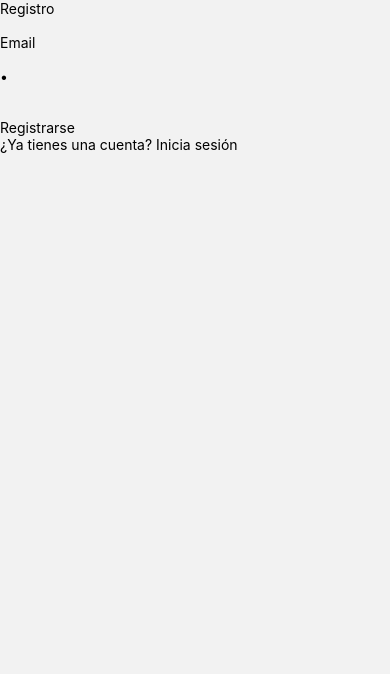
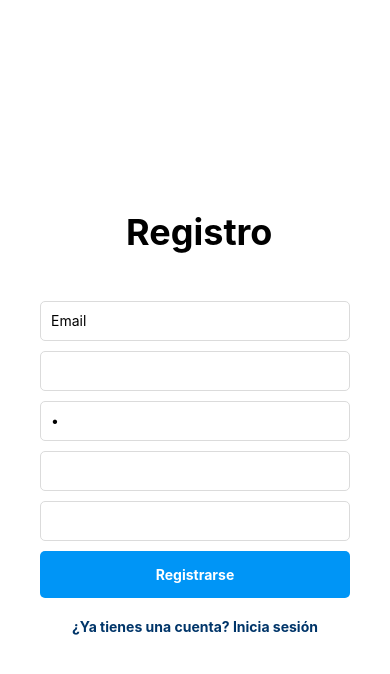
Before and after one commit to ornellaCipollone/TI-react-native, a React Native app: screen /Register in a window 390 px wide. Shown: the top 674 px of the page. Built offline with nearby package versions, Linux system fonts and the light colour scheme; no server answers.

Commit message:
avanzando

```diff
--- a/src/screens/Home.js
+++ b/src/screens/Home.js
@@ -1,4 +1,4 @@
-import { Text, View, TextInput, TouchableOpacity, StyleSheet, FlatList} from 'react-native'
+import { Text, View, TextInput, TouchableOpacity, StyleSheet, FlatList, ScrollView} from 'react-native'
 import React, { Component } from 'react'
 import { db, auth } from '../firebase/config'
 import Posteo from '../components/Posteo'
@@ -37,13 +37,13 @@ class Home extends Component {
 
     render() {
     return (
-        <View>
+        <ScrollView>
             <FlatList
                 data={this.state.posteos}
                 keyExtractor={ item => item.id.toString() }
                 renderItem={ ({item}) => <Posteo dataPost={item}/> }
             />
-        </View>
+        </ScrollView>
     )
   }
 }
--- a/src/screens/MiPerfil.js
+++ b/src/screens/MiPerfil.js
@@ -1,4 +1,4 @@
-import { Text, View, TouchableOpacity, StyleSheet, FlatList, Image } from 'react-native'
+import { Text, View, TouchableOpacity, StyleSheet, FlatList, Image, ScrollView } from 'react-native'
 import React, { Component } from 'react'
 import { auth, db } from '../firebase/config'
 import Posteo from '../components/Posteo';
@@ -58,29 +58,75 @@ class MiPerfil extends Component {
 
     render() {
         return (
-            <View>
-                <View >
-                    <Text>Bienvenido {this.state.infoUser.userName}</Text>
-                    <Text>Biografía: {this.state.infoUser.bio}</Text>
-                    <Text>Mail: {auth.currentUser.email}</Text>
-                    <Image source={{ uri: this.state.infoUser.profileImage }} />
+            <ScrollView style={styles.container}>
+                <View style={styles.profileInfo}>
+                    <Text style={styles.username}>Bienvenido {this.state.infoUser.userName}</Text>
+                    <Text style={styles.bio}>Biografía: {this.state.infoUser.bio}</Text>
+                    <Text style={styles.email}>Mail: {auth.currentUser.email}</Text>
+                    <Image style={styles.profileImage} source={{ uri: this.state.infoUser.profileImage }} />
 
                 </View>
 
-                <Text>Mis posteos:</Text>
+                <Text style={styles.sectionTitle}>Mis posteos:</Text>
                 <FlatList
                     data={this.state.posteos}
                     keyExtractor={(item) => item.id.toString()}
                     renderItem={({ item }) => <Posteo dataPost={item} />}
                 />
 
-                <TouchableOpacity onPress={() => this.signOut()}>
-                    <Text>Cerrar sesión</Text>
+                <TouchableOpacity style={styles.logoutButton} onPress={() => this.signOut()}>
+                    <Text style={styles.logoutText}>Cerrar sesión</Text>
                 </TouchableOpacity>
-            </View>
+            </ScrollView>
         )
     }
 }
 
+const styles = StyleSheet.create({
+    container: {
+        backgroundColor: '#fff',
+        padding: 20,
+    },
+    profileInfo: {
+        alignItems: 'center',
+        marginBottom: 20,
+    },
+    username: {
+        fontSize: 20,
+        fontWeight: 'bold',
+        marginBottom: 5,
+    },
+    bio: {
+        fontSize: 16,
+        marginBottom: 5,
+    },
+    email: {
+        fontSize: 16,
+        marginBottom: 15,
+    },
+    profileImage: {
+        width: 150,
+        height: 150,
+        borderRadius: 75,
+    },
+    sectionTitle: {
+        fontSize: 18,
+        fontWeight: 'bold',
+        marginBottom: 10,
+        marginLeft: 45,
+    },
+    logoutButton: {
+        backgroundColor: '#ff5a5f',
+        padding: 10,
+        borderRadius: 5,
+        alignItems: 'center',
+        marginTop: 20,
+    },
+    logoutText: {
+        color: '#fff',
+        fontWeight: 'bold',
+
+}
+});
 
 export default MiPerfil
--- a/src/screens/Register.js
+++ b/src/screens/Register.js
@@ -56,45 +56,45 @@ class Register extends Component {
   }
   render() {
     return (
-      <View>
-        <View>
-          <Text>Registro</Text>
+      <View style={styles.container}>
+        <View style={styles.formContainer}>
+          <Text style={styles.title}> Registro</Text>
           {this.state.errorMessage ? (
-            <Text>{this.state.errorMessage}</Text>
+            <Text style={styles.errorText}> {this.state.errorMessage}</Text>
           ) : null}
-          <TextInput
-            onChangeText={(text) => this.setState({ email: text })}
+          <TextInput style={styles.input}
+            onChangeText={(text) => this.setState({ email:text })}
             placeholder="Email"
             keyboardType="email-address"
             value={this.state.email}
           />
-          <TextInput
-            onChangeText={(text) => this.setState({ userName: text })}
+          <TextInput style={styles.input}
+            onChangeText={(text) => this.setState({ userName:text })}
             placeholder="Nombre de usuario"
             keyboardType="default"
             value={this.state.userName}
           />
-          <TextInput
-            onChangeText={(text) => this.setState({ password: text })}
+          <TextInput style={styles.input}
+            onChangeText={(text) => this.setState({ password:text })}
             placeholder="Contraseña"
             keyboardType="default"
             secureTextEntry={true}
             value={this.state.password}
           />
-          <TextInput
+          <TextInput style={styles.input}
             onChangeText={(text) => this.setState({ bio: text })}
             placeholder="Mini Bio (opcional)"
             keyboardType="default"
             value={this.state.bio}
           />
-          <TextInput
+          <TextInput style={styles.input}
             onChangeText={(text) => this.setState({ profileImage: text })}
             placeholder="URL de la foto de perfil (opcional)"
             keyboardType="default"
             value={this.state.profileImage}
           />
 
-          <TouchableOpacity
+          <TouchableOpacity style={styles.button}
             onPress={() =>
               this.register(
                 this.state.email,
@@ -108,17 +108,66 @@ class Register extends Component {
               !this.state.email || !this.state.password || !this.state.userName
             }
           >
-            <Text>Registrarse</Text>
-          </TouchableOpacity>
+            <Text style={styles.textButton}>Registrarse</Text>
+          </TouchableOpacity >
 
           <TouchableOpacity
             onPress={() => this.props.navigation.navigate("Login")}
           >
-            <Text>¿Ya tienes una cuenta? Inicia sesión</Text>
+            <Text style={styles.loginText}>¿Ya tienes una cuenta? Inicia sesión</Text>
           </TouchableOpacity>
         </View>
       </View>
     );
   }
 }
+
+const styles = StyleSheet.create({
+  container: {
+    flex: 1,
+    justifyContent: 'center',
+    alignItems: 'center',
+    backgroundColor: '#fff',
+  },
+  formContainer: {
+    paddingHorizontal: 40,
+    width: '100%',
+  },
+  title: {
+    fontSize: 36,
+    fontWeight: 'bold',
+    marginBottom: 20,
+    textAlign: 'center',
+  },
+  input: {
+    height: 40,
+    paddingHorizontal: 10,
+    marginBottom: 10,
+    borderWidth: 1,
+    borderColor: '#dbdbdb',
+    borderRadius: 5,
+  },
+  button: {
+    borderColor: '#0089e0',
+    backgroundColor: '#0095f6',
+    paddingVertical: 15,
+    borderRadius: 5,
+    alignItems: 'center',
+  },
+  textButton: {
+    color: '#fff',
+    fontWeight: 'bold',
+  },
+  loginText: {
+    marginTop: 20,
+    textAlign: 'center',
+    color: '#003569',
+    fontWeight: 'bold',
+  },
+  errorText: {
+    color: 'red',
+    marginBottom: 10,
+    textAlign: 'center',
+  },
+});
 export default Register;
```
